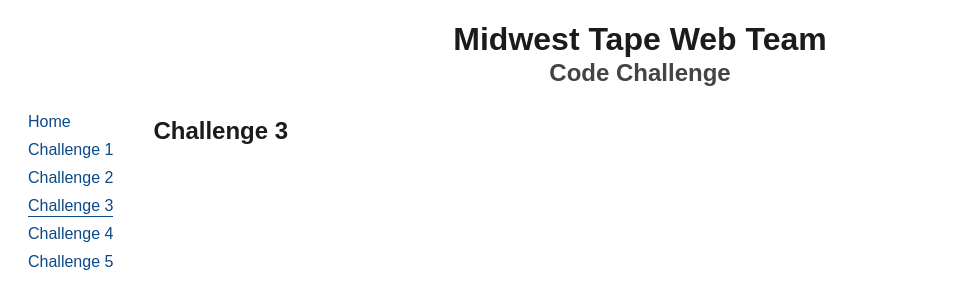
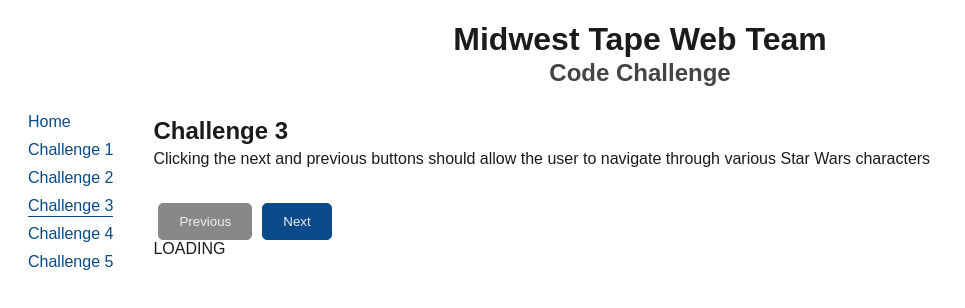
Before and after one commit to midwest-tape/web-team-code-challenge, a React (Create React App) app: page /challenge3 in a window 1280 px wide. Shown: the top 308 px of the page, without its empty margins (0-965 px from the left). Built offline with nearby package versions, Linux system fonts and the light colour scheme; no server answers.

Commit message:
adding a third code challenge

```diff
--- a/src/challenges/Challenge3.js
+++ b/src/challenges/Challenge3.js
@@ -1,6 +1,70 @@
+import React from "react";
 /*
-  A Challenge where maybe a simple todo is overwriting previous because bad state call?
+   Find the bug in this component
+
+   When the user selects either the previous or next button
+   we should go and fetch a new person and display it to the user.
 */
 export default function Challenge3() {
-  return <h2>Challenge 3</h2>;
+  const [personNumber, setPersonNumber] = React.useState(1);
+  const [person, setPerson] = React.useState();
+  const [loading, setLoading] = React.useState(false);
+
+  React.useEffect(() => {
+    console.log("using that effect");
+    setLoading(true);
+    try {
+      fetch(`https://swapi.dev/api/people/${personNumber}`).then((response) => {
+        response.json().then((json) => {
+          setPerson(json);
+          setLoading(false);
+        });
+      });
+    } catch (e) {
+      console.log(e);
+      setLoading(false);
+    }
+  }, [personNumber]);
+
+  return (
+    <>
+      <div className="challenge-header">
+        <h2>Challenge 3</h2>
+        <p>
+          Clicking the next and previous buttons should allow the user to
+          navigate through various Star Wars characters
+        </p>
+      </div>
+      <div className="challenge-content">
+        <button
+          className="button"
+          onClick={() => setPersonNumber(personNumber - 1)}
+          disabled={personNumber === 1}
+        >
+          Previous
+        </button>
+
+        <button
+          className="button"
+          onClick={() => setPersonNumber(personNumber + 1)}
+        >
+          Next
+        </button>
+        {loading ? <div>LOADING</div> : person && <Person person={person} />}
+      </div>
+    </>
+  );
 }
+
+function Person({ person }) {
+  const { name, height, hair_color, skin_color, films } = person;
+  return (
+    <div className="person">
+      <h3>{name}</h3>
+      <p>height: {height}cm</p>
+      <p>hair color: {hair_color}</p>
+      <p>skin color: {skin_color}</p>
+      <p>number of films: {films.length}</p>
+    </div>
+  );
+}
--- a/src/styles.css
+++ b/src/styles.css
@@ -73,9 +73,19 @@ header {
   margin: 0 5px;
   cursor: pointer;
 }
+.button:disabled {
+  cursor: disabled;
+  background-color: #888;
+  border: 1px solid #888;
+}
 
 .button:hover {
   background-color: #0b3c6e;
+}
+.button:disabled:hover {
+  cursor: disabled;
+  background-color: #666;
+  border: 1px solid #666;
 }
 
 .text-input {
@@ -104,3 +114,15 @@ header {
 .todo:nth-child(odd) {
   background-color: #f2f2f2;
 }
+
+/* Challenge 3 */
+.person {
+  margin-top: 35px;
+}
+.person > h3 {
+  margin-bottom: 6px;
+}
+
+.person > p {
+  margin: 2px 0;
+}
```
